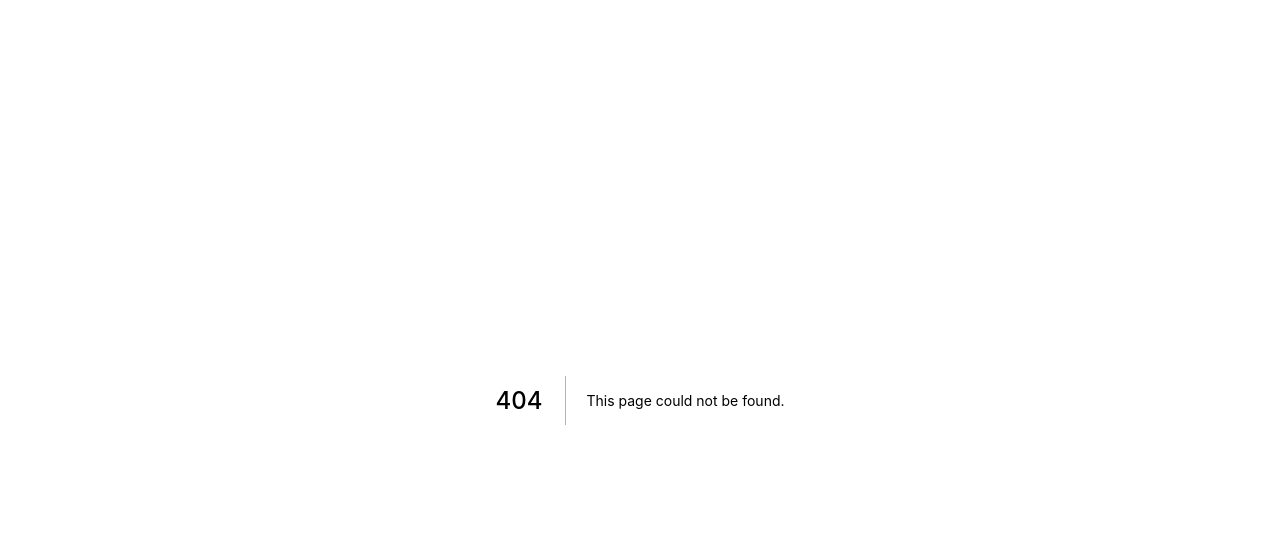
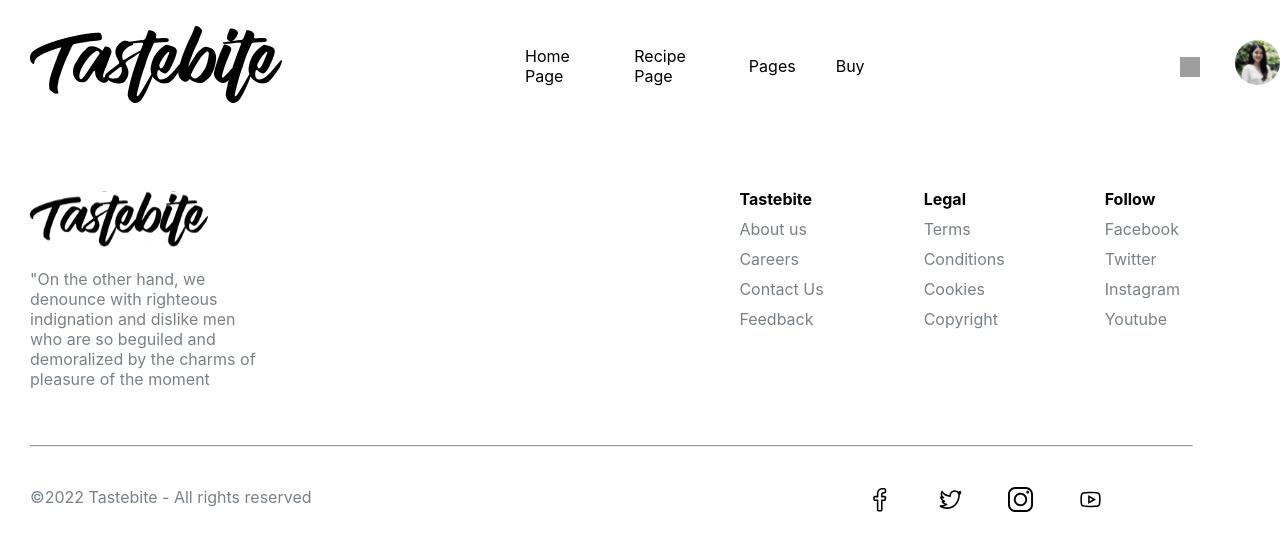
Before and after one commit to phamvietptc/blog-food, a Next.js app: page /views/Categories in a window 1280 px wide. Before the commit this address had no page. Shown: the top 550 px of the page. Built offline with nearby package versions, Linux system fonts and the light colour scheme; grey boxes are pictures that could not be loaded.

Commit message:
13/10/2022

```diff
--- /dev/null
+++ b/pages/views/Categories/index.js
@@ -0,0 +1,19 @@
+import CategoriesStyles from '../../../styles/Categories.module.css';
+import Navbar, { MBFooter, Footer } from '../navbar';
+import { useRouter } from 'next/router';
+
+
+export default function Categories() {
+    const router = useRouter();
+    return (
+        <>
+        <div className={CategoriesStyles.container}>
+            <div className={CategoriesStyles.content}>
+                <Navbar />
+
+                <Footer />
+            </div>
+        </div>
+        </>
+    );
+}
--- a/pages/views/Home/index.js
+++ b/pages/views/Home/index.js
@@ -223,6 +223,7 @@ export function Card_Ctg() {
       <div className={styles.ctg}>
         {content.map((item, index) => (
           <div key={index} className={styles.blockCtg}>
+            <Link href={`/Categories/index.js`}>
             <div className={styles.boxImgCtg}>
               {index === 0 && <img className={styles.imageCtg} src="/images/home/Image_Categories.png" alt="" />}
               {index === 1 && <img className={styles.imageCtg} src="/images/home/Image_Categories.png" alt="" />}
@@ -231,6 +232,7 @@ export function Card_Ctg() {
               {index === 4 && <img className={styles.imageCtg} src="/images/home/Image_Categories.png" alt="" />}
               {index === 5 && <img className={styles.imageCtg} src="/images/home/Image_Categories.png" alt="" />}
             </div>
+            </Link>
             <div className={styles.detailCtg}>
               <h3
                 className={styles.titleCtg}
--- /dev/null
+++ b/styles/Categories.module.css
@@ -0,0 +1,9 @@
+/* Desktop */
+@media only screen and (min-width: 768px) {
+    .container {
+
+    }
+    .content {
+
+    }
+}
--- a/styles/Home.module.css
+++ b/styles/Home.module.css
@@ -2,7 +2,6 @@
 @media only screen and (min-width: 768px) {
     .contain {
         background-color: #ffffff;
-        /* max-width: 1440px; */
         margin: auto;
         padding: 0 !important;
         box-sizing: border-box;
@@ -11,11 +10,11 @@
         background-repeat: no-repeat;
         background-position: center;
         background-size: cover;
-        max-width: 1450px;
+        /* max-width: 1320px; */
         --bs-gutter-x: 0rem;
         width: 100%;
-        padding-right: calc(var(--bs-gutter-x) / 2);
-        padding-left: calc(var(--bs-gutter-x) / 2);
+        /* padding-right: calc(var(--bs-gutter-x) / 2);
+        padding-left: calc(var(--bs-gutter-x) / 2); */
         margin-right: auto;
         margin-left: auto;
     }
@@ -192,9 +191,17 @@
 
     /* Hand-Picked Collections */
     .boxHpc {
-        box-sizing: border-box;
         max-width: 1150px;
-        margin: 48px auto 48px auto;
+        /* margin: 48px auto 48px auto; */
+        margin-top: 3rem !important;
+        margin-bottom: 3rem !important;
+        /* box-sizing: border-box;
+        --bs-gutter-x: 12.5rem;
+        padding-right: calc(var(--bs-gutter-x) / 2);
+        padding-left: calc(var(--bs-gutter-x) / 2); */
+        width: 100%;
+        margin-right: auto;
+        margin-left: auto;
     }
     .collections {
         color: black;
@@ -258,13 +265,13 @@
     .boxLr {
         margin-top: 3rem !important;
         margin-bottom: 3rem !important;
-        box-sizing: border-box;
-        --bs-gutter-x: 1.5rem;
+        --bs-gutter-x: 2.5rem;
         width: 100%;
         padding-right: calc(var(--bs-gutter-x) / 2);
         padding-left: calc(var(--bs-gutter-x) / 2);
         margin-right: auto;
         margin-left: auto;
+        max-width: 1150px;
     }
     .recipes {
         padding-top: 1rem !important;
@@ -353,6 +360,7 @@
 @media only screen and (max-width: 768px) {
     .contain {
         background-color: #ffffff;
+        padding: 0 !important;
     }
     .content {
         --bs-gutter-x: 1.5rem;
```
